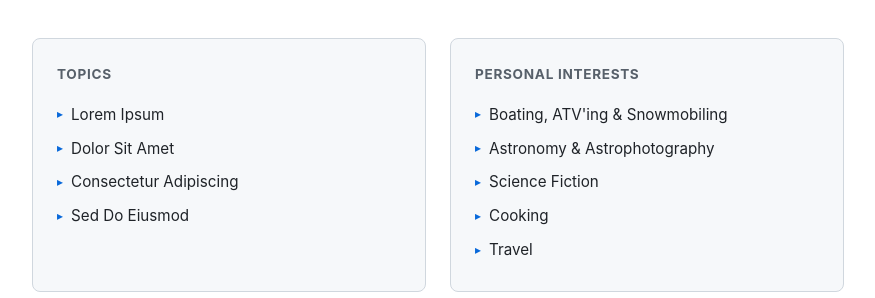
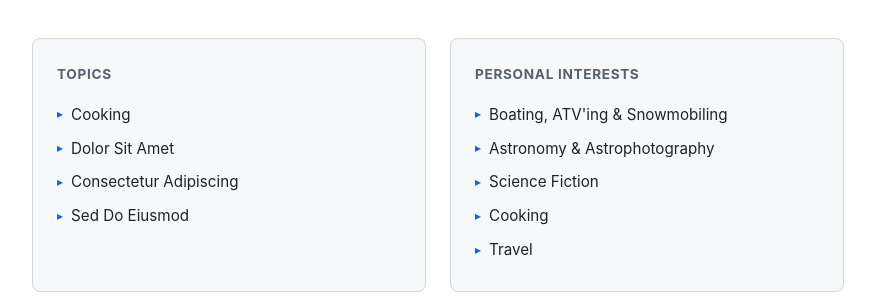
Before and after one commit to DeanInMichigan/HomeSite, a Jekyll site: the page built from HomeSite/index.html, in a window 1280 px wide and 900 px high, scrolled down 633 px. Shown: the part 155-453 px from the top of the window, without its empty margins (202-1077 px from the left). Built offline with Jekyll 4.4.1, drawn with Linux system fonts in a browser that asks for light colours.

Commit message:
minor tweak to index

```diff
--- a/HomeSite/index.html
+++ b/HomeSite/index.html
@@ -55,7 +55,7 @@ description: "Dean Abraham's personal site — hobbies, projects, and everyday l
       <div class="about-card">
         <h3>Topics</h3>
         <ul>
-          <li>Lorem Ipsum</li>
+          <li>Cooking</li>
           <li>Dolor Sit Amet</li>
           <li>Consectetur Adipiscing</li>
           <li>Sed Do Eiusmod</li>
@@ -85,9 +85,9 @@ description: "Dean Abraham's personal site — hobbies, projects, and everyday l
 
     <div class="article-list">
       {% if site.articles %}
-        {% assign sorted_articles = site.articles | sort: 'order' %}
+      {% assign sorted_articles = site.articles | sort: 'order' %}
       {% else %}
-        {% assign sorted_articles = "" | split: "," %}
+      {% assign sorted_articles = "" | split: "," %}
       {% endif %}
       {% for article in sorted_articles %}
       <a href="{{ article.url | relative_url }}" class="article-card">
```
